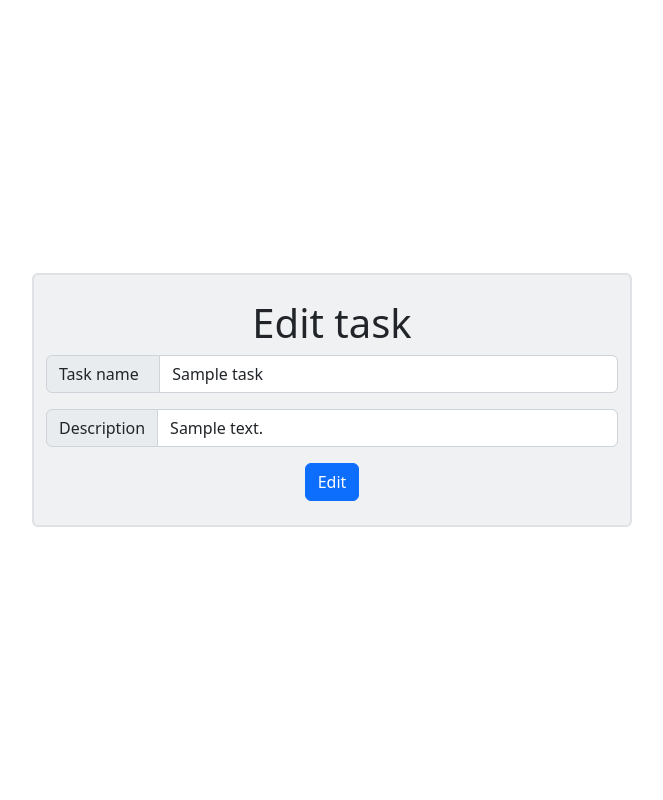
After one commit to francescoalterio/CRUD-PHP, a PHP site: page /edit.php?task_id=1 in a window 1280 px wide. The commit adds this page. Shown: the whole page, without its empty margins (308-971 px from the left). Run offline with PHP 8.4, Linux system fonts and the light colour scheme; tables that the repository leaves empty or names only in its code hold one stand-in row (values such as "Sample post").

Commit message:
MVP ready

```diff
--- /dev/null
+++ b/edit.php
@@ -0,0 +1,64 @@
+<?php
+    $dsn = 'mysql:host=127.0.0.1;dbname=crud-php';
+    $options = [
+        PDO::ATTR_ERRMODE            => PDO::ERRMODE_EXCEPTION,
+        PDO::ATTR_DEFAULT_FETCH_MODE => PDO::FETCH_ASSOC,
+        PDO::ATTR_EMULATE_PREPARES   => false,
+    ];
+    $user = 'root';
+    $password = '';
+
+?>
+
+<!DOCTYPE html>
+<html lang='en'>
+<head>
+    <meta charset='UTF-8'>
+    <meta http-equiv='X-UA-Compatible' content='IE=edge'>
+    <meta name='viewport' content='width=device-width, initial-scale=1.0'>
+    <title>Document</title>
+     <link href='https://cdn.jsdelivr.net/npm/bootstrap@5.2.2/dist/css/bootstrap.min.css' rel='stylesheet' integrity='sha384-Zenh87qX5JnK2Jl0vWa8Ck2rdkQ2Bzep5IDxbcnCeuOxjzrPF/et3URy9Bv1WTRi' crossorigin='anonymous'>
+</head>
+<body>
+    <div class='d-flex justify-content-center align-items-center' style='width: 100%; height: 100vh;'>
+
+        <form action='index.php' method='post' class='container bg-secondary bg-opacity-10 border border-2 rounded pt-4 pb-4 d-flex flex-column align-items-center' style='width: 600px;'>
+            <h1>Edit task</h1>
+            <?php
+                 function get_task_by_id($task_id, $table, $connection) {
+                    $stmt = $connection->prepare('SELECT * FROM tasks WHERE id = ?');
+                    $stmt->execute([$task_id]);
+                    $task = $stmt->fetch();
+                    return $task;
+                }
+
+                $task_id = $_GET['task_id'];
+                try {
+                    $connection = new PDO($dsn, $user, $password, $options);
+                    $task = get_task_by_id($task_id, 'tasks', $connection);
+                    $task_name = $task['name'];
+                    $task_description = $task['description'];
+                     echo "<div class='input-group mb-3'>
+                            <span class='input-group-text' id='basic-addon1'>Task name &nbsp</span>
+                            <input type='text' class='form-control' name='task-name' value='$task_name' aria-label='Username' aria-describedby='basic-addon1'>
+                        </div>
+
+                        <div class='input-group mb-3'>
+                            <span class='input-group-text' id='basic-addon2'>Description</span>
+                            <input type='text' class='form-control' name='task-description' value='$task_description' aria-label='Recipient's username' aria-describedby='basic-addon2'>
+                        </div>
+                        <div class=''><button class='btn btn-primary' type='submit' name='edit' value='$task_id'>Edit</button></div>";
+                } catch (\PDOException $e) {
+                    throw new \PDOException($e->getMessage(), (int)$e->getCode());
+                }
+
+
+            ?>
+    </form>
+    </div>
+
+
+     <script src='https://cdn.jsdelivr.net/npm/bootstrap@5.2.2/dist/js/bootstrap.bundle.min.js' integrity='sha384-OERcA2EqjJCMA+/3y+gxIOqMEjwtxJY7qPCqsdltbNJuaOe923+mo//f6V8Qbsw3' crossorigin='anonymous'></script>
+
+</body>
+</html>
```
Also changed, not shown: index.php (+17 -7 lines).
